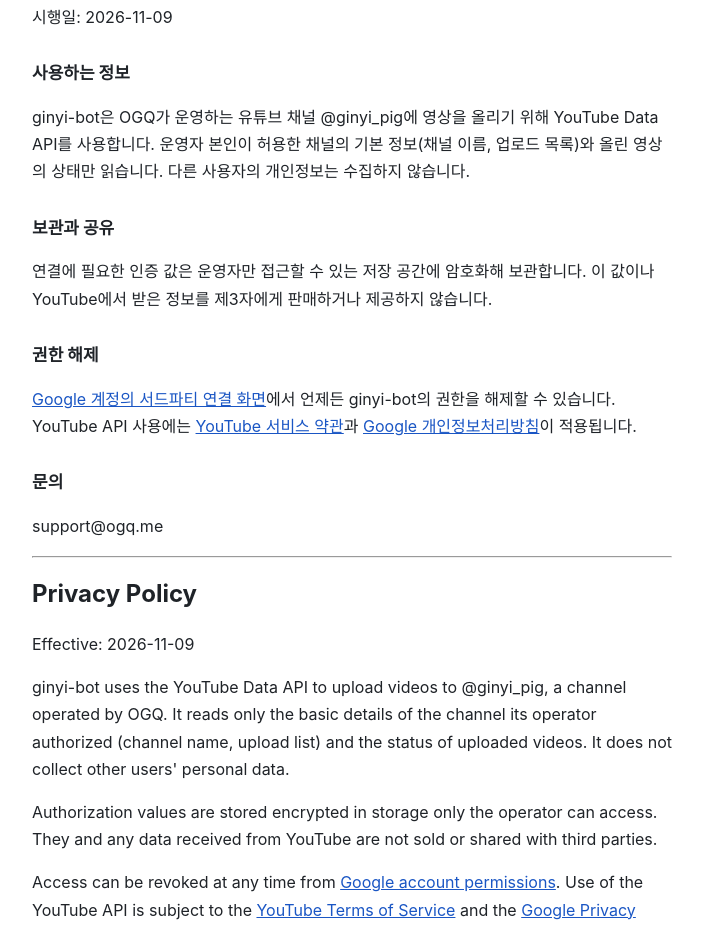
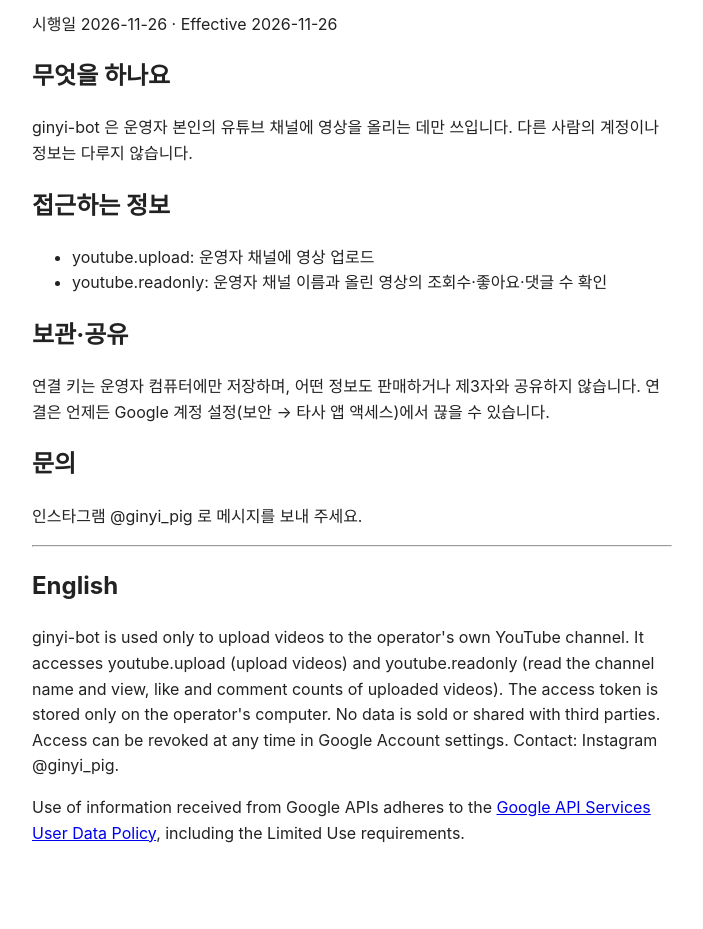
Before and after one commit to beebee-big/ginyi-media, a plain HTML site: page privacy.html in a window 1280 px wide. Shown: the part 101-1030 px from the top of the page, without its empty margins (288-991 px from the left). After the commit the page ends 987 px from the top, so only its background shows below. Drawn offline with Linux system fonts and the light colour scheme.

Commit message:
media privacy

```diff
--- a/privacy.html
+++ b/privacy.html
@@ -1,31 +1,17 @@
-<!doctype html>
-<html lang="ko">
-<head>
-<meta charset="utf-8">
-<meta name="viewport" content="width=device-width, initial-scale=1">
-<title>ginyi-bot 개인정보처리방침</title>
-<style>
-  body { font-family: -apple-system, "Apple SD Gothic Neo", "Noto Sans KR", sans-serif; max-width: 640px; margin: 48px auto; padding: 0 20px; color: #1f2328; line-height: 1.7; }
-  h1 { font-size: 24px; } h2 { font-size: 17px; margin-top: 28px; } a { color: #1a56c4; }
-</style>
-</head>
-<body>
-<h1>ginyi-bot 개인정보처리방침</h1>
-<p>시행일: 2026-11-09</p>
-<h2>사용하는 정보</h2>
-<p>ginyi-bot은 OGQ가 운영하는 유튜브 채널 @ginyi_pig에 영상을 올리기 위해 YouTube Data API를 사용합니다. 운영자 본인이 허용한 채널의 기본 정보(채널 이름, 업로드 목록)와 올린 영상의 상태만 읽습니다. 다른 사용자의 개인정보는 수집하지 않습니다.</p>
-<h2>보관과 공유</h2>
-<p>연결에 필요한 인증 값은 운영자만 접근할 수 있는 저장 공간에 암호화해 보관합니다. 이 값이나 YouTube에서 받은 정보를 제3자에게 판매하거나 제공하지 않습니다.</p>
-<h2>권한 해제</h2>
-<p><a href="https://myaccount.google.com/permissions">Google 계정의 서드파티 연결 화면</a>에서 언제든 ginyi-bot의 권한을 해제할 수 있습니다. YouTube API 사용에는 <a href="https://www.youtube.com/t/terms">YouTube 서비스 약관</a>과 <a href="https://policies.google.com/privacy">Google 개인정보처리방침</a>이 적용됩니다.</p>
+<!doctype html><html lang="ko"><head><meta charset="utf-8"><meta name="viewport" content="width=device-width,initial-scale=1">
+<title>ginyi-bot 개인정보처리방침</title><style>body{font-family:-apple-system,sans-serif;max-width:640px;margin:40px auto;padding:0 16px;line-height:1.6;color:#222}</style></head>
+<body><h1>개인정보처리방침 · Privacy Policy</h1>
+<p>시행일 2026-11-26 · Effective 2026-11-26</p>
+<h2>무엇을 하나요</h2>
+<p>ginyi-bot 은 운영자 본인의 유튜브 채널에 영상을 올리는 데만 쓰입니다. 다른 사람의 계정이나 정보는 다루지 않습니다.</p>
+<h2>접근하는 정보</h2>
+<ul><li>youtube.upload: 운영자 채널에 영상 업로드</li><li>youtube.readonly: 운영자 채널 이름과 올린 영상의 조회수·좋아요·댓글 수 확인</li></ul>
+<h2>보관·공유</h2>
+<p>연결 키는 운영자 컴퓨터에만 저장하며, 어떤 정보도 판매하거나 제3자와 공유하지 않습니다. 연결은 언제든 Google 계정 설정(보안 → 타사 앱 액세스)에서 끊을 수 있습니다.</p>
 <h2>문의</h2>
-<p>support@ogq.me</p>
+<p>인스타그램 @ginyi_pig 로 메시지를 보내 주세요.</p>
 <hr>
-<h1>Privacy Policy</h1>
-<p>Effective: 2026-11-09</p>
-<p>ginyi-bot uses the YouTube Data API to upload videos to @ginyi_pig, a channel operated by OGQ. It reads only the basic details of the channel its operator authorized (channel name, upload list) and the status of uploaded videos. It does not collect other users' personal data.</p>
-<p>Authorization values are stored encrypted in storage only the operator can access. They and any data received from YouTube are not sold or shared with third parties.</p>
-<p>Access can be revoked at any time from <a href="https://myaccount.google.com/permissions">Google account permissions</a>. Use of the YouTube API is subject to the <a href="https://www.youtube.com/t/terms">YouTube Terms of Service</a> and the <a href="https://policies.google.com/privacy">Google Privacy Policy</a>.</p>
-<p>Contact: support@ogq.me</p>
-</body>
-</html>
+<h2>English</h2>
+<p>ginyi-bot is used only to upload videos to the operator's own YouTube channel. It accesses youtube.upload (upload videos) and youtube.readonly (read the channel name and view, like and comment counts of uploaded videos). The access token is stored only on the operator's computer. No data is sold or shared with third parties. Access can be revoked at any time in Google Account settings. Contact: Instagram @ginyi_pig.</p>
+<p>Use of information received from Google APIs adheres to the <a href="https://developers.google.com/terms/api-services-user-data-policy">Google API Services User Data Policy</a>, including the Limited Use requirements.</p>
+</body></html>
```
